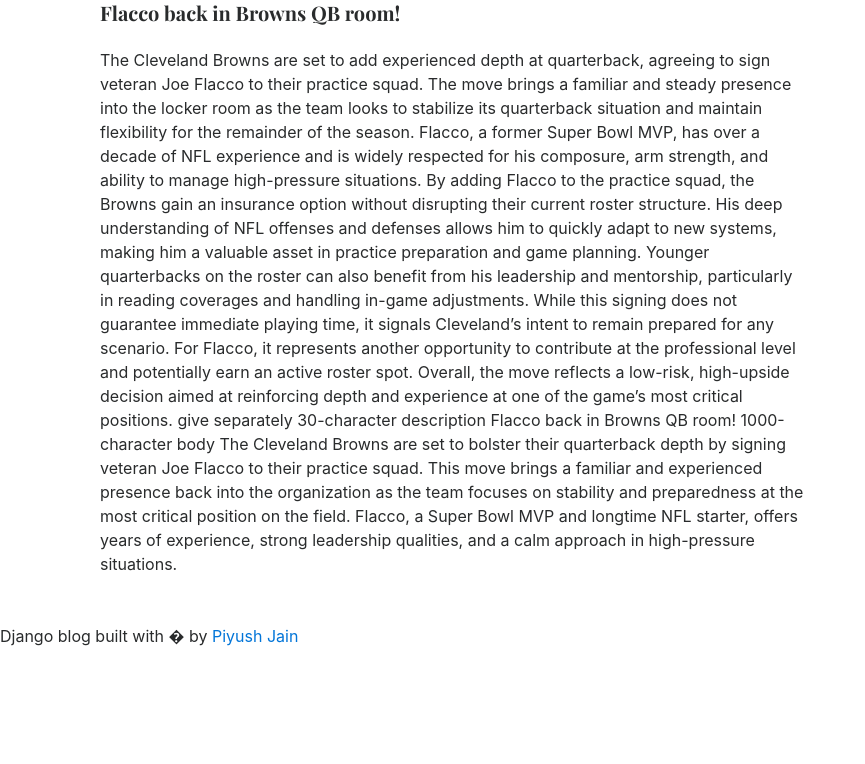
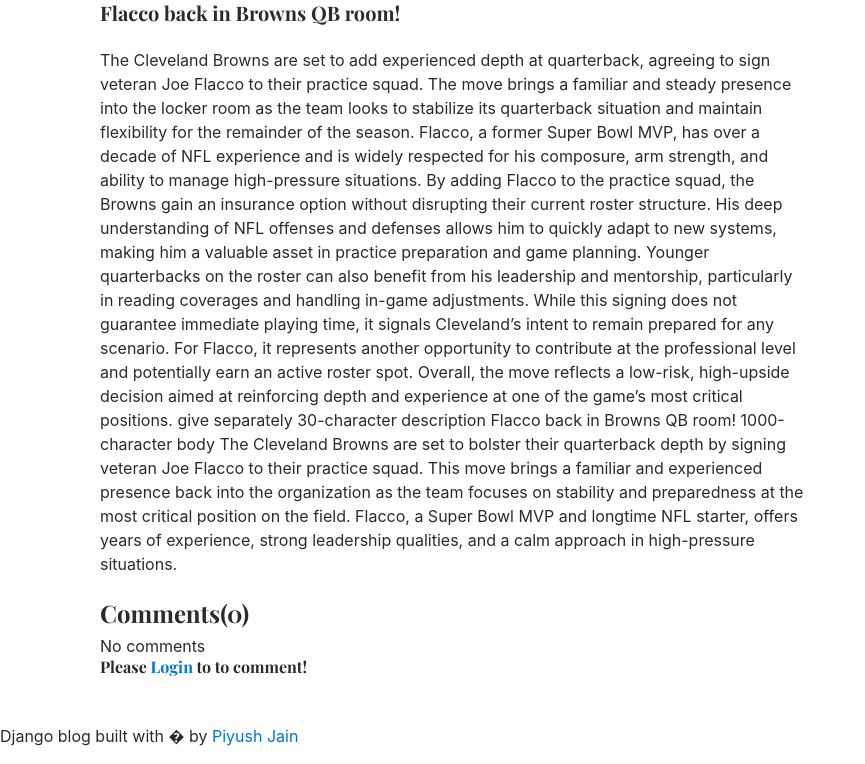
Before and after one commit to piyushjain06-byte/django-blog, a Django app: a page that uses templates/blogs.html in a window 1280 px wide. Shown: the part 680-1444 px from the top of the page, without its empty margins (0-865 px from the left). Before the commit the page ends 1326 px from the top, so only its background shows below. Run offline with Django 5.2, Linux system fonts and the light colour scheme; data comes from the database, SQL or seed files in the repository; both versions use the stored data as it was after the commit.

Commit message:
comment feature

```diff
--- a/blogs/admin.py
+++ b/blogs/admin.py
@@ -1,5 +1,5 @@
 from django.contrib import admin
-from .models import Category , Blog , About, SocialLinks
+from .models import Category , Blog , About, SocialLinks,Comment
 
 # Register your models here.
 
@@ -20,3 +20,4 @@ admin.site.register(Category)
 admin.site.register(Blog, BlogAdmin)
 admin.site.register(About,AboutAdmin)
 admin.site.register(SocialLinks)
+admin.site.register(Comment)
--- a/blogs/models.py
+++ b/blogs/models.py
@@ -1,6 +1,6 @@
 from django.db import models
 from django.contrib.auth.models import User
-from django.utils.text import slugify
+
 
 # Create your models here.
 
@@ -68,3 +68,13 @@ class SocialLinks(models.Model):
 
     def __str__(self):
         return self.platform
+
+class Comment(models.Model):
+    user = models.ForeignKey(User,on_delete=models.CASCADE)
+    blog = models.ForeignKey(Blog,on_delete=models.CASCADE)
+    comment= models.TextField(max_length=250)
+    created_at= models.DateTimeField(auto_now_add=True)
+    updated_at=models.DateTimeField(auto_now=True)
+
+    def __str__(self):
+        return self.comment
--- a/blogs/views.py
+++ b/blogs/views.py
@@ -1,6 +1,6 @@
 from django.shortcuts import render,redirect,get_object_or_404
-from django.http import HttpResponse
-from .models import Blog, Category, About
+from django.http import HttpResponse,HttpResponseRedirect
+from .models import Blog, Category, About,Comment
 from django.db.models import Q
 # Create your views here
 def posts_by_category(request, Category_id):
@@ -23,8 +23,22 @@ def posts_by_category(request, Category_id):
 
 def blogs(request, slug):
     single_blog = get_object_or_404(Blog, slug = slug, status = 'published')
+    if request.method=="POST":
+        comment= Comment()
+        comment.user=request.user
+        comment.blog = single_blog
+        comment.comment=request.POST['comment']
+        comment.save()
+        return HttpResponseRedirect(request.path_info)
+
+
+    #comments
+    comments= Comment.objects.filter(blog=single_blog)
+    comment_count=comments.count()
     context ={
         'single_blog' : single_blog,
+        'comments': comments,
+        'comment_count':comment_count
     }
     return render(request,'blogs.html',context)
 
--- a/templates/blogs.html
+++ b/templates/blogs.html
@@ -21,6 +21,38 @@
                 <section class="mb-5">
                     <h5 class="fs-5 mb-4">{{single_blog.short_description}}</h5>
                     <p class="fs-5 mb-4">{{single_blog.blog_body}}</p>
+
+                    <!--Comments-->
+                    <h4> Comments({{comment_count}})</h4>
+                    {% if comments %}
+                        {% for comment in comments %}
+                            <div class="card mt-1">
+                                <div class="card-body">
+                                    <p class ="card-text mb-0">{{comment}}</p>
+                                    <span>
+                                        <small>By {{comment.user}}</small>
+                                        <small> | {{comment.created_at | timesince}}ago</small>
+                                    </span>
+                                </div>
+                            </div>
+                        {% endfor %}
+                    {% else%}
+                    No comments
+                    {%endif%}
+                    <br>
+                    <div class="form-group">
+                        {% if user.is_authenticated %}
+                        <form action="" method="POST">
+                            {% csrf_token%}
+                            <div class="form-group">
+                                <textarea name ="comment" class="form-control" placeholder="write your comment"></textarea>
+                                <input type="submit" value="Submit" class="btn btn-primary mt-2">
+                            </div>
+                        </form>
+                        {%else%}
+                        <h6><p> Please <span><a href="{%url 'login' %}">Login</a></span> to to comment!</p></h6>
+                        {%endif%}
+                    </div>
                     </section>
             </article>
         </div>
```
Also changed, not shown: blogs/migrations/0008_comment.py (added), db.sqlite3.
